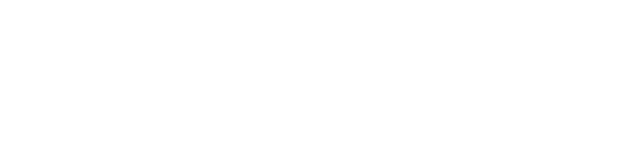
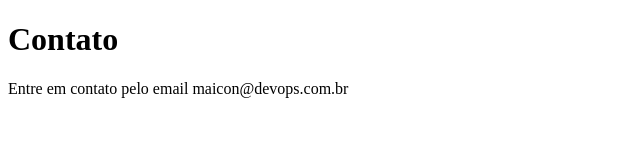
Before and after one commit to maiconjfa/sistema-de-cadastro, a plain HTML site: page contato.html in a window 1280 px wide. Shown: the whole page, without its empty margins (0-640 px from the left). Drawn offline with Linux system fonts and the light colour scheme.

Commit message:
adicionando e-mail de contato

```diff
--- a/contato.html
+++ b/contato.html
@@ -7,6 +7,8 @@
   <meta name="viewport" content="width=device-width, initial-scale=1.0">
   <title>Contato</title>
 </head>
+<h1>Contato</h1>
+<p>Entre em contato pelo email maicon@devops.com.br</p>
 
 <body>
   <h1></h1>
```
